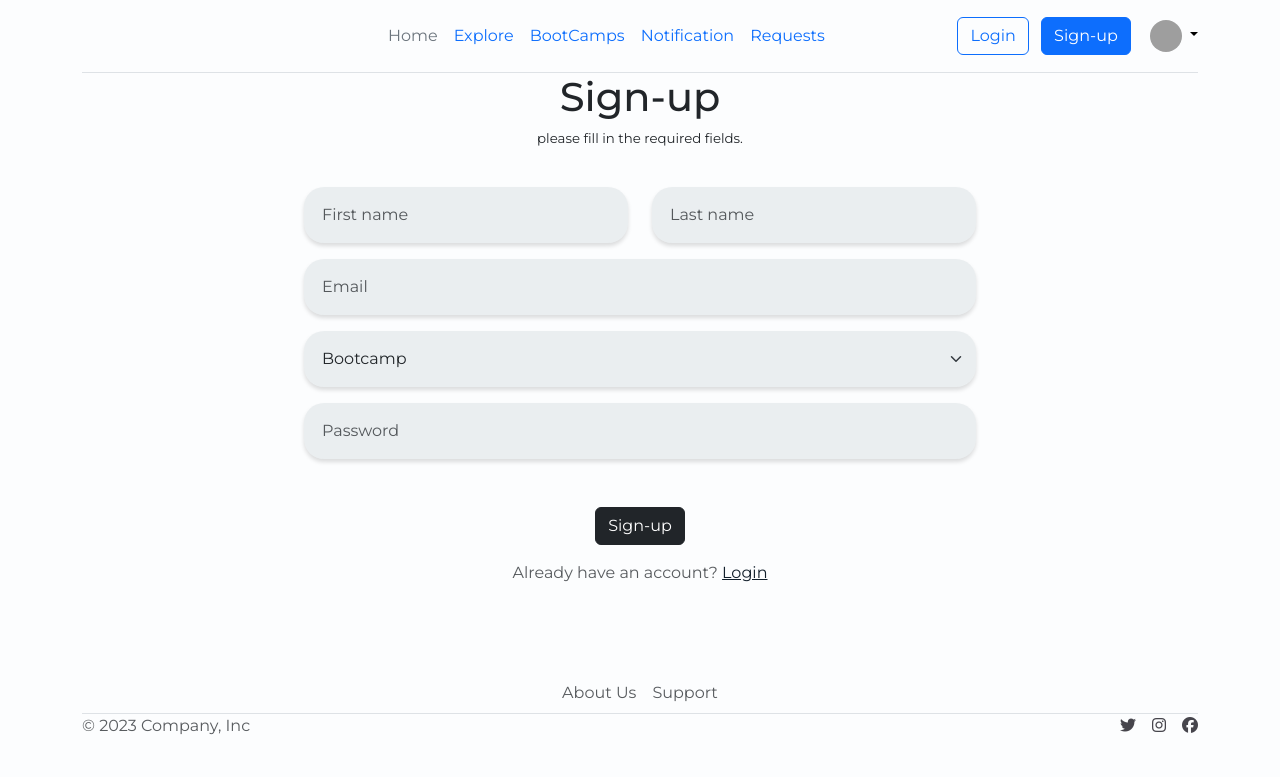
After one commit to NouraAldayhani/Tuwaiq_Community, a Django app: page /accounts/signup/ in a window 1280 px wide. The commit adds this page. Shown: the top 777 px of the page. Run offline with Django 4.2, Linux system fonts and the light colour scheme; data that the repository does not hold is empty; some libraries are stand-ins or nearby versions; grey boxes are pictures that could not be loaded.

Commit message:
Added sign-up/welcome pages+ css for base page

```diff
--- a/TuwaiqCommuity/TuwaiqCommuity/settings.py
+++ b/TuwaiqCommuity/TuwaiqCommuity/settings.py
@@ -38,7 +38,7 @@ INSTALLED_APPS = [
     'django.contrib.messages',
     'django.contrib.staticfiles',
     'main_app',
-    'accounts'
+    'accounts',
 ]
 
 MIDDLEWARE = [
--- a/TuwaiqCommuity/TuwaiqCommuity/urls.py
+++ b/TuwaiqCommuity/TuwaiqCommuity/urls.py
@@ -23,5 +23,5 @@ from . import settings
 urlpatterns = [
     path('admin/', admin.site.urls),
     path('',include("main_app.urls")),
-    path('accounts/',include('accounts.urls'))
+    path('accounts/',include("accounts.urls"))
 ]  + static(settings.MEDIA_URL, document_root=settings.MEDIA_ROOT)
--- /dev/null
+++ b/TuwaiqCommuity/accounts/templates/accounts/sign_up.html
@@ -0,0 +1,60 @@
+{% extends 'main_app/base.html' %}
+{% load static %}
+{% block title %}
+Sign-up page
+{% endblock %}
+
+{% block content %}
+<section id="forms_">
+    <div class="container">
+        <div class="row">
+            <div class="col-12" data-aos="fade-up">
+                <div class="intro text-center">
+                    <div class="hr-line"></div>
+                        <h1 class="diisplay-4">Sign-up</h1>
+                        <p style="font-size: 10pt;margin-bottom:6px ;" class="mx-auto">please fill in the required fields.</p>
+                </div>
+            </div>
+        </div>
+        <div class="row mt-0">
+            <div class="col-lg-8 mx-auto">
+                {% if msg %}
+                <div class="alert alert-danger" role="alert">
+                    {{msg}}
+                </div>
+                {% endif %}
+                <form action="{% url 'accounts:sign_up' %}" method="post" class="row gy-3">
+                    {% csrf_token %}
+                    <div class="col-lg-6">
+    <!--INPUT-->               <input type="text" class="form-control" id="floatingInput" placeholder="First name" name="first_name">
+                    </div>
+                    <div class="col-lg-6">
+    <!--INPUT-->               <input type="text" class="form-control" id="floatingInput" placeholder="Last name" name="last_name">
+                    </div>
+                    <div class="col-lg-12">
+    <!--INPUT-->               <input name="email" type="email" id="floatingInput" class="form-control" placeholder="Email">
+                    </div>
+                    <div class="col-lg-12">
+                        <select class="form-select" aria-label="Default select example" name="bootcamp_name" required="" min-length="1">
+    <!--Selecton-->         <option value="">Bootcamp</option>
+                            {% for bootcamp in bootcamps %}
+                            <option value="bootcamp.name">{{ bootcamp.name }}</option>
+                            {% endfor %}
+                        </select>
+                    </div>
+                    <div class="col-lg-12">
+    <!--INPUT-->               <input type="password" class="form-control" id="floatingPassword" placeholder="Password" name="password">
+                    </div>
+                    <div class="col-lg-12 d-flex justify-content-center mt-5">
+    <!--button-->              <button class="btn btn-dark">Sign-up</button>
+                    </div>
+                    <div class="col-lg-12 d-flex justify-content-center">
+                        <p class="mb-3 text-body-secondary">Already have an account? <a style="text-decoration: underline;" href="#">Login</a></p>
+                    </div>
+                </form>
+            </div>
+        </div>
+
+    </div>
+</section>
+{% endblock %}
--- a/TuwaiqCommuity/accounts/urls.py
+++ b/TuwaiqCommuity/accounts/urls.py
@@ -3,6 +3,6 @@ from . import views
 
 app_name= "accounts"
 
-urlpatterns=[
-
+urlpatterns =[
+     path('signup/',views.sign_up,name="sign_up"),
 ]
--- a/TuwaiqCommuity/accounts/views.py
+++ b/TuwaiqCommuity/accounts/views.py
@@ -1,3 +1,19 @@
-from django.shortcuts import render
+from django.shortcuts import render,redirect
+from django.contrib.auth.models import User
+from main_app.models import Bootcamp
+from django.http import HttpRequest, HttpResponse
 
 # Create your views here.
+def sign_up(request:HttpRequest):
+    msg = None
+    bootcamps=Bootcamp.objects.all()
+    if request.method == "POST":
+        try:
+            bootcamp_name = bootcamps.name
+            user = User.objects.create_user( first_name=request.POST["first_name"], last_name=request.POST["last_name"],email=request.POST["email"],bootcamp_name = request.POST['bootcamp_name'] ,password=request.POST["password"] )
+            user.save()
+            return redirect("main_app:home_page")# redirect (Waiting list)
+        except:
+            msg = "Please choose another username!"
+
+    return render(request, "accounts/sign_up.html", {"msg" : msg, "bootcamps":bootcamps})
--- a/TuwaiqCommuity/main_app/templates/main_app/base.html
+++ b/TuwaiqCommuity/main_app/templates/main_app/base.html
@@ -3,18 +3,56 @@
   <head>
     <meta charset="utf-8">
     <meta name="viewport" content="width=device-width, initial-scale=1">
-    <title>{% block tilte %}{% endblock %}</title>
+    <title>{% block title %}{% endblock %}</title>
     <!--Bootstrap-->
     <link href="https://cdn.jsdelivr.net/npm/bootstrap@5.3.0/dist/css/bootstrap.min.css" rel="stylesheet" integrity="sha384-9ndCyUaIbzAi2FUVXJi0CjmCapSmO7SnpJef0486qhLnuZ2cdeRhO02iuK6FUUVM" crossorigin="anonymous">
     <!--Bootstrap Icon-->
     <link rel="stylesheet" href="https://cdn.jsdelivr.net/npm/bootstrap-icons@1.10.5/font/bootstrap-icons.css">
-
+    <!--Font Awesome-->
     <script src="https://kit.fontawesome.com/75ef6f1513.js" crossorigin="anonymous"></script>
+    <!--Google font-->
+    <link rel="preconnect" href="https://fonts.googleapis.com">
+    <link rel="preconnect" href="https://fonts.gstatic.com" crossorigin>
+    <link href="https://fonts.googleapis.com/css2?family=Montserrat:wght@400;500;600&display=swap" rel="stylesheet">
     {% block header %}
     {% endblock %}
     <style>
         *{
             margin: 0;
+        }
+        :root{
+          --primary-color:#121f2b;
+          --primary-color-highlight: #124c7e;
+          --bs-body-bg: #e9f0fa1c;
+          --bs-body-font-family: 'Montserrat', sans-serif;
+        }
+        a{
+          text-decoration: none;
+          color: var(--primary-color);
+        }
+        /*form style*/
+        #forms_ form{
+          padding: 32px;
+
+        }
+
+        #forms_ form .form-control{
+            background-color: rgba(35, 61, 84, 0.078);
+            box-shadow: 0 3px 4px rgba(0, 0, 0, 0.135);
+            border: transparent;
+            border-radius: 20px;
+            padding-left: 18px;
+        }
+        #forms_ form input.form-control{
+            height: 56px;
+        }
+        #forms_ form .form-select{
+            background-color: rgba(35, 61, 84, 0.078);
+            box-shadow: 0 3px 4px rgba(0, 0, 0, 0.135);
+            border: transparent;
+            border-radius: 20px;
+            padding-left: 18px;
+            height: 56px;
         }
     </style>
 
@@ -24,7 +62,7 @@
     <!--Navbar-->
 
     <div class="container">
-        <header class="d-flex flex-wrap align-items-center justify-content-center justify-content-md-between py-3 mb-4 border-bottom">
+        <header class="d-flex flex-wrap align-items-center justify-content-center justify-content-md-between py-3 mb-0 border-bottom">
           <div class="col-md-3 mb-2 mb-md-0">
             <a href="/" class="d-inline-flex link-body-emphasis text-decoration-none">
               <svg class="bi" width="40" height="32" role="img" aria-label="Bootstrap"><use xlink:href="#bootstrap"></use></svg>
--- a/TuwaiqCommuity/main_app/urls.py
+++ b/TuwaiqCommuity/main_app/urls.py
@@ -4,5 +4,7 @@ from . import views
 app_name= "main_app"
 
 urlpatterns=[
-    path('',views.home_page,name="home_page"),
+    path('',views.welcome_page,name="welcome_page"),
+    path('home/',views.home_page,name="home_page"),
+
 ]
--- a/TuwaiqCommuity/main_app/views.py
+++ b/TuwaiqCommuity/main_app/views.py
@@ -1,7 +1,12 @@
 from django.shortcuts import render
 from django.http import HttpRequest,HttpResponse
+from django.contrib.auth.models import User
+from django.contrib.auth import authenticate, login, logout
 
 # Create your views here.
+
+def welcome_page(request:HttpRequest):
+    return render(request,'main_app/welcome.html')
 
 def home_page(request:HttpRequest):
 
```
Also changed, not shown: TuwaiqCommuity/main_app/templates/main_app/welcome.html (added, +119 -0 lines).
